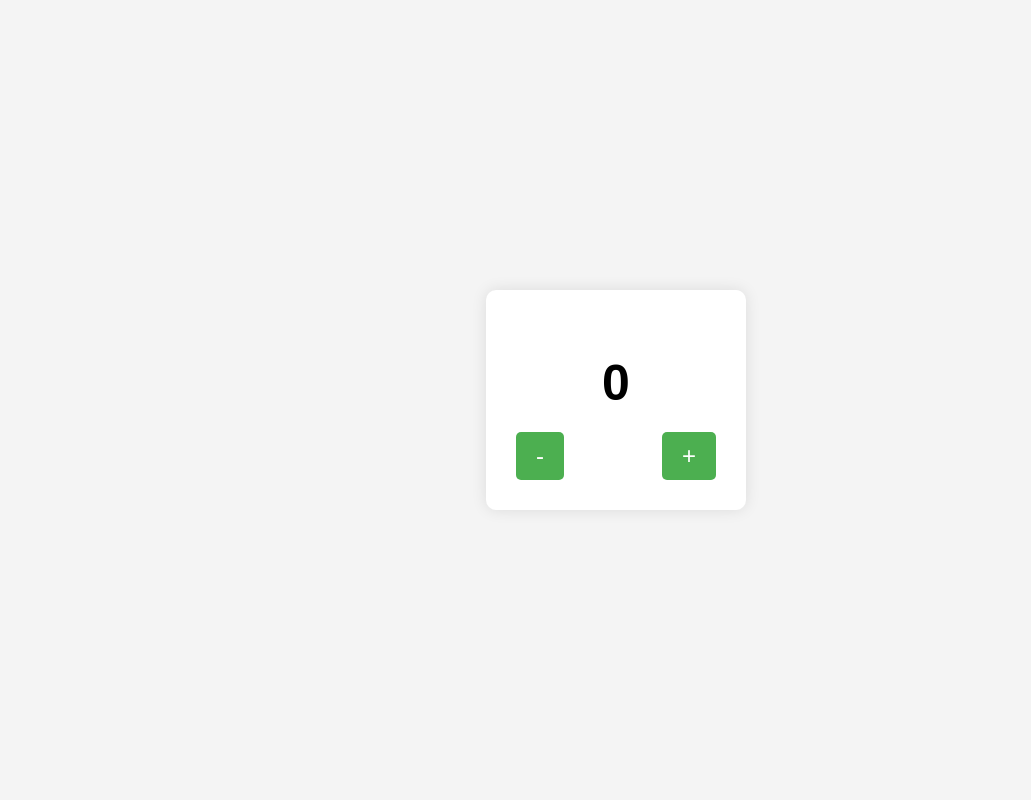
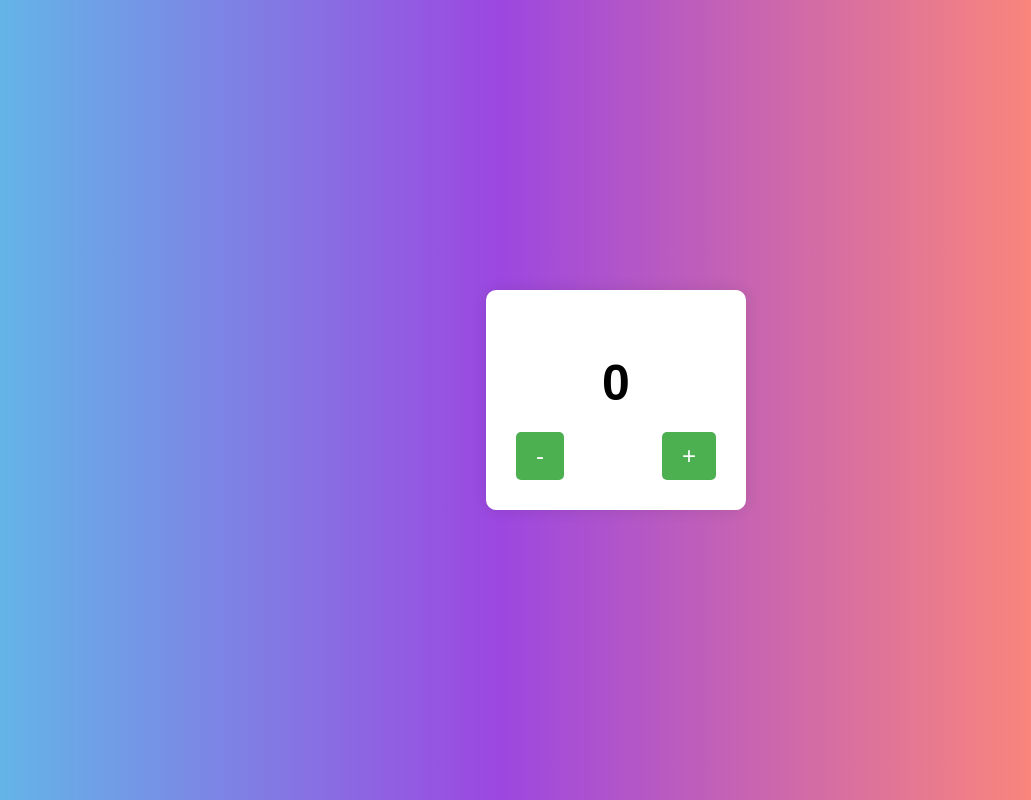
Before and after one commit to Mani0220/web-dev-assignment, a plain HTML site: page counter-app/couter-app.html in a window 1280 px wide. Shown: the whole page, without its empty margins (24-1055 px from the left). Drawn offline with Linux system fonts and the light colour scheme.

Commit message:
added gradient in body

```diff
--- a/counter-app/couter-app.html
+++ b/counter-app/couter-app.html
@@ -5,6 +5,14 @@
     <meta charset="UTF-8">
     <meta name="viewport" content="width=device-width, initial-scale=1.0">
     <title>Counter App</title>
+    <style>
+        body {
+        background-color: #61bae8;
+background-image: linear-gradient(90deg, #61bae8 0%, #9c47e0 41%, #ff8976 85%);
+            height: 100vh;
+            margin: 0;
+        }
+    </style>
     <link rel="stylesheet" href="main.css">
     <script src="main.js"></script>
 
```
